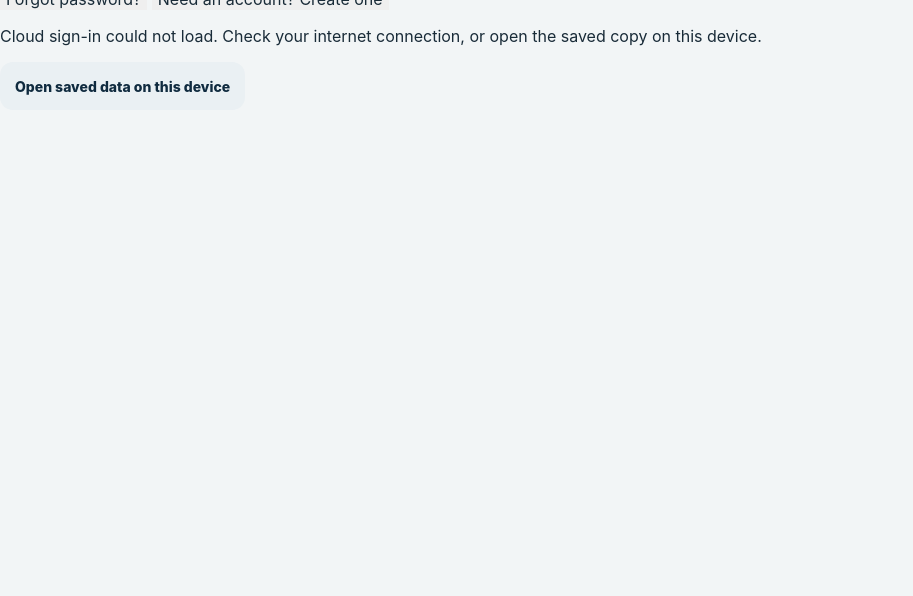
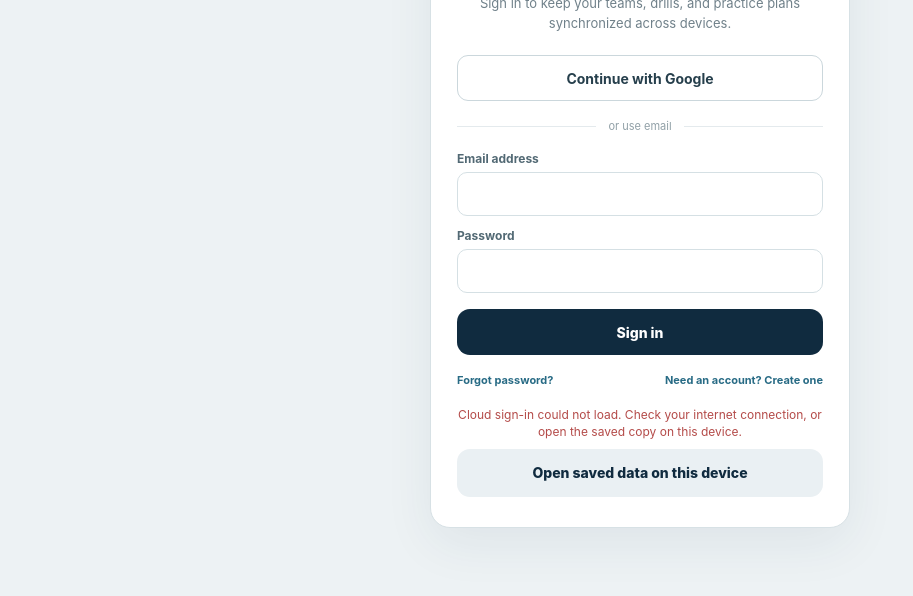
Before and after one commit to mattswymer/basketball-practice-planner, a plain HTML site: page index.html in a window 1280 px wide. Shown: the part 204-800 px from the top of the page, without its empty margins (0-913 px from the left). Drawn offline with Linux system fonts and the light colour scheme.

Commit message:
Style planner cloud sign-in screen

```diff
--- a/css/app.css
+++ b/css/app.css
@@ -230,3 +230,32 @@
  .app-header{flex-wrap:nowrap}
  .header-actions{display:flex;align-items:center;flex:0 0 auto;white-space:nowrap}
 }
+
+
+/* Cloud sign-in */
+#auth-gate[hidden],.app-shell[hidden]{display:none!important}
+.auth-gate{min-height:100dvh;display:grid;place-items:center;padding:22px;background:#edf2f4}
+.auth-card{width:min(100%,420px);padding:30px 26px;border:1px solid #d7e1e5;border-radius:20px;background:#fff;box-shadow:0 16px 50px #173d5512}
+.auth-mark{display:grid;place-items:center;width:48px;height:48px;margin:0 auto 12px;border-radius:14px;background:#e8f0f3;font-size:25px}
+.auth-card h1{margin:0;text-align:center;color:#173e56;font-size:25px;line-height:1.15}
+.auth-intro{margin:10px auto 22px;max-width:330px;text-align:center;color:#70818a;font-size:13px;line-height:1.5}
+.google-sign-in{width:100%;min-height:46px;border:1px solid #cbd7dc;border-radius:11px;background:#fff;color:#263f4c;font-size:14px;font-weight:750;cursor:pointer}
+.google-sign-in:hover{background:#f7fafb}
+.auth-divider{display:flex;align-items:center;gap:12px;margin:18px 0;color:#91a0a7;font-size:11px}
+.auth-divider:before,.auth-divider:after{content:"";height:1px;flex:1;background:#e4eaed}
+.auth-form{display:grid;gap:12px}
+.auth-form label{display:grid;gap:6px;color:#526974;font-size:12px;font-weight:750}
+.auth-form input{width:100%;min-height:44px;padding:0 12px;border:1px solid #d5e0e4;border-radius:10px;background:#fff;color:#243b46;font:inherit;font-size:14px}
+.auth-form input:focus{outline:2px solid #8bb3c2;outline-offset:1px}
+.auth-form .primary-btn{width:100%;min-height:46px;margin-top:4px}
+.auth-actions{display:flex;justify-content:space-between;gap:10px;margin-top:12px}
+.text-action{border:0;background:transparent;color:#286b85;font-size:11px;font-weight:750;cursor:pointer;padding:6px 0}
+.auth-message{min-height:18px;margin:14px 0 0;color:#668078;text-align:center;font-size:12px;line-height:1.4}
+.auth-message[data-state="error"]{color:#b44b49}
+.auth-offline{width:100%;margin-top:8px}
+.account-label{max-width:145px;overflow:hidden;text-overflow:ellipsis;white-space:nowrap;color:#778b94;font-size:10px}
+#sign-out{font-size:18px}
+@media(max-width:520px){
+ .auth-card{padding:25px 19px}
+ .account-label{display:none}
+}
```
